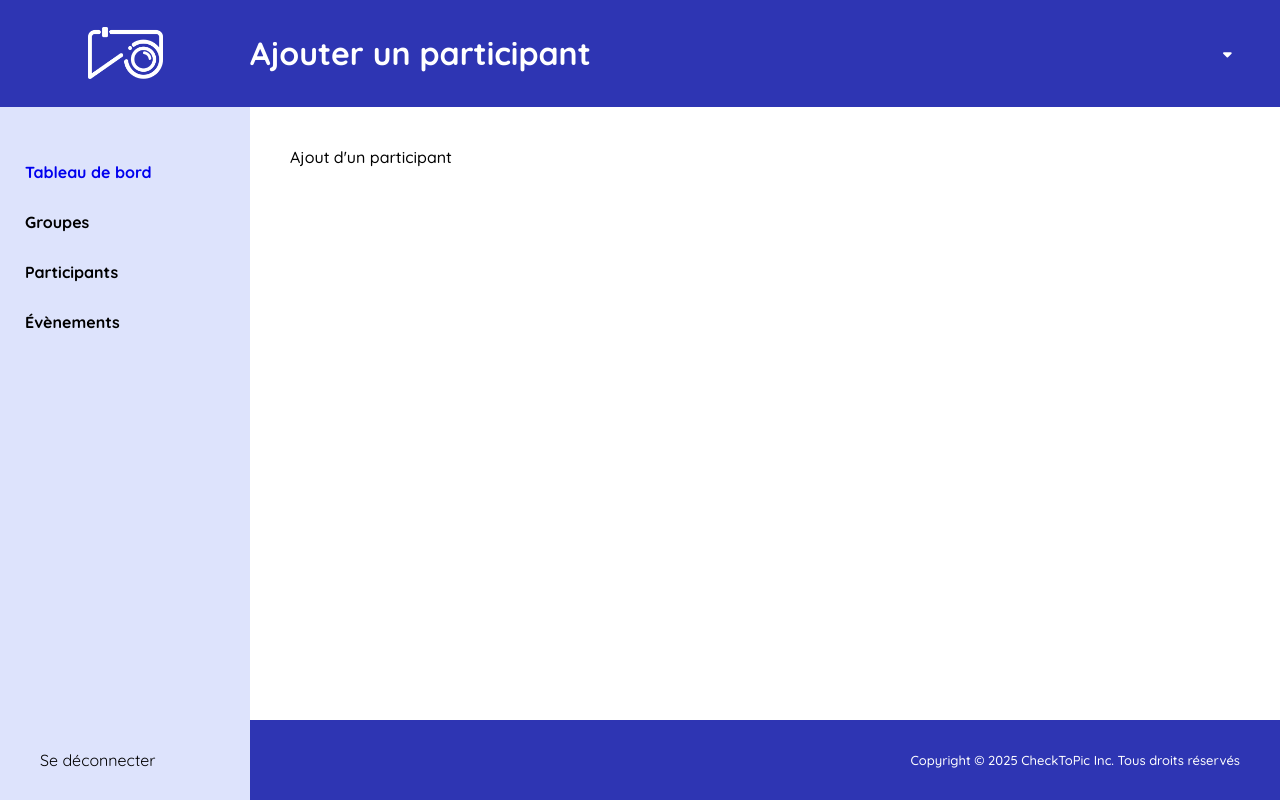
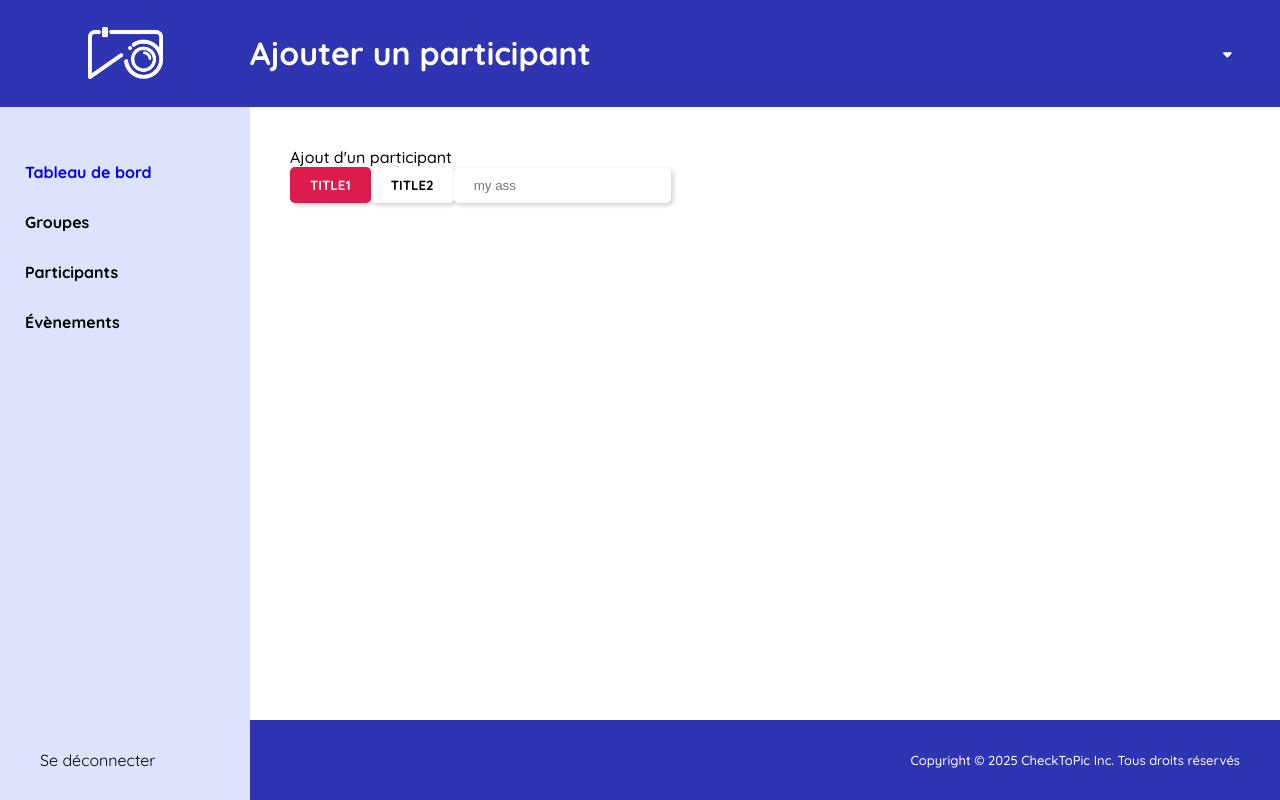
Before and after one commit to sarah-sbb/athlysia-project, a Next.js app in the folder frontend/: page /ctp-admin/participants/add in a window 1280 px wide. Built offline with nearby package versions, Linux system fonts and the light colour scheme.

Commit message:
composantsB/I

```diff
--- a/frontend/components/participants/Add.js
+++ b/frontend/components/participants/Add.js
@@ -1,8 +1,17 @@
 import styles from '../../styles/Participants.module.css';
+import LargeButtonRed from '../smallComponents/LargeButtonRed';
+import LargeButtonWhite from '../smallComponents/LargeButtonWhite';
+import Input from '../smallComponents/Input';
 
 function Add() {
   return (
+    <div>
 <div>Ajout d'un participant</div>
+<LargeButtonRed title="title1"/>
+<LargeButtonWhite title="title2"/>
+<Input placeholder="my ass"/>
+    </div>
+
   );
 }
 
--- /dev/null
+++ b/frontend/components/smallComponents/CheckBox.js
@@ -0,0 +1 @@
+import styles from "../../styles/smallComponents.module.css"
--- /dev/null
+++ b/frontend/components/smallComponents/Input.js
@@ -0,0 +1,11 @@
+import styles from "../../styles/smallComponents.module.css"
+
+
+function Input({...props}) {
+return (
+<input className={styles.input} {...props}/>
+)
+
+}
+
+export default Input;
--- /dev/null
+++ b/frontend/components/smallComponents/LargeButtonRed.js
@@ -0,0 +1,9 @@
+import styles from "../../styles/smallComponents.module.css"
+
+function LargeButtonRed ({title}) {
+return (
+<button className={styles.largeButtonRed}>{title|| "Bouton Rouge"}</button>
+)
+}
+
+export default LargeButtonRed;
--- /dev/null
+++ b/frontend/components/smallComponents/LargeButtonWhite.js
@@ -0,0 +1,10 @@
+import styles from "../../styles/smallComponents.module.css"
+
+function LargeButtonWhite({title}) {
+return (
+<button className={styles.largeButtonWhite}>{title || "Bouton Blanc" }</button>
+)
+
+}
+
+export default LargeButtonWhite;
--- a/frontend/styles/globals.css
+++ b/frontend/styles/globals.css
@@ -5,6 +5,7 @@
   --main-bg-color: #2E35B3;
   --second-bg-color: #dde3fc;
   --third-bg-color: #BEBEBE;
+  --forth-bg-color: white;
 
   --main-text-color: #040958;
   --second-text-color: #322F2F;
--- /dev/null
+++ b/frontend/styles/smallComponents.module.css
@@ -0,0 +1,32 @@
+.largeButtonRed {
+    border: none;
+    color: white;
+    background-color: var(--warning-color);
+    padding: 10px 20px;
+    cursor: pointer;
+    text-transform: uppercase;
+    font-weight: bold;
+    border-radius: 5px;
+    box-shadow: 2px 2px 5px rgba(0, 0, 0, 0.2);
+
+}
+
+.largeButtonWhite {
+   border: none;
+    color: black;
+    background-color: var(--forth-bg-color);
+    padding: 10px 20px;
+    cursor: pointer;
+    text-transform: uppercase;
+    font-weight: bold;
+    border-radius: 5px;
+    box-shadow: 2px 2px 5px rgba(0, 0, 0, 0.2);
+}
+
+.input {
+    box-shadow: 2px 2px 5px rgba(0, 0, 0, 0.2);
+    background-color: var(--forth-bg-color);
+    border-radius: 5px;
+    border: none;
+    padding: 10px 20px;
+}
```
Also changed, not shown: frontend/components/participants/Participants.js (+7 -1 lines).
